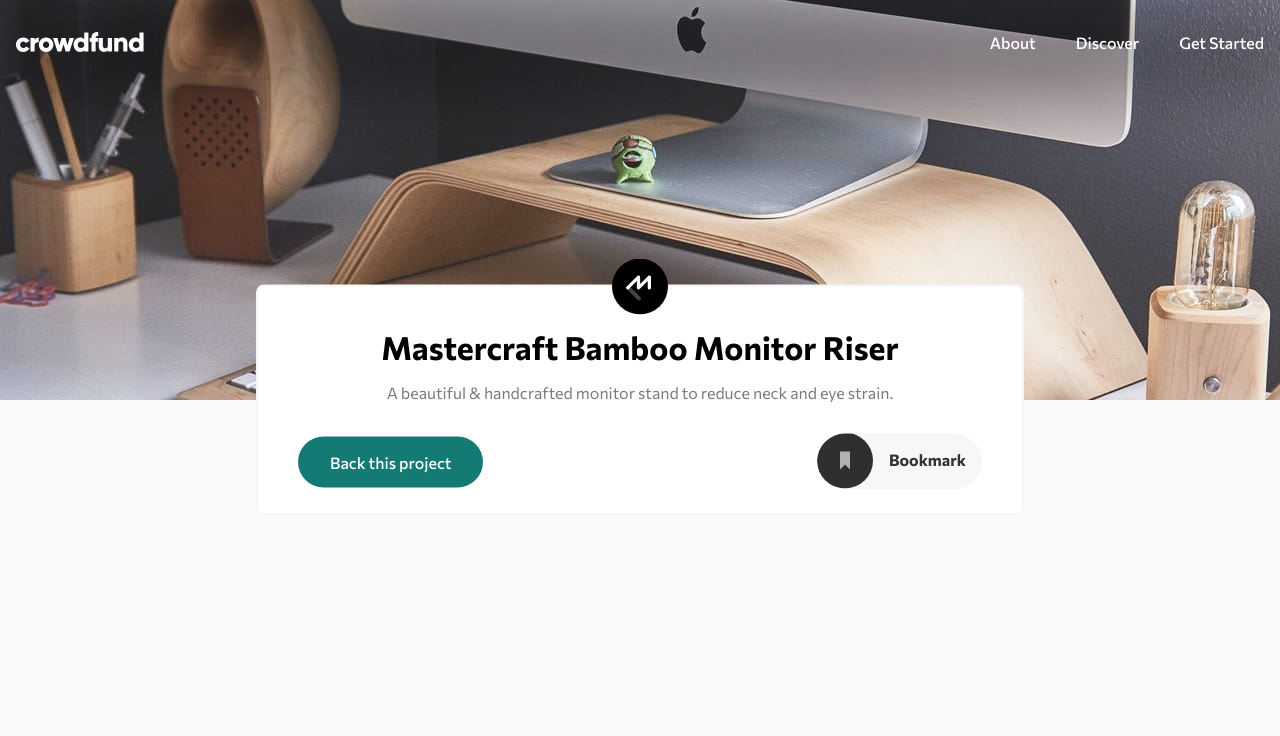
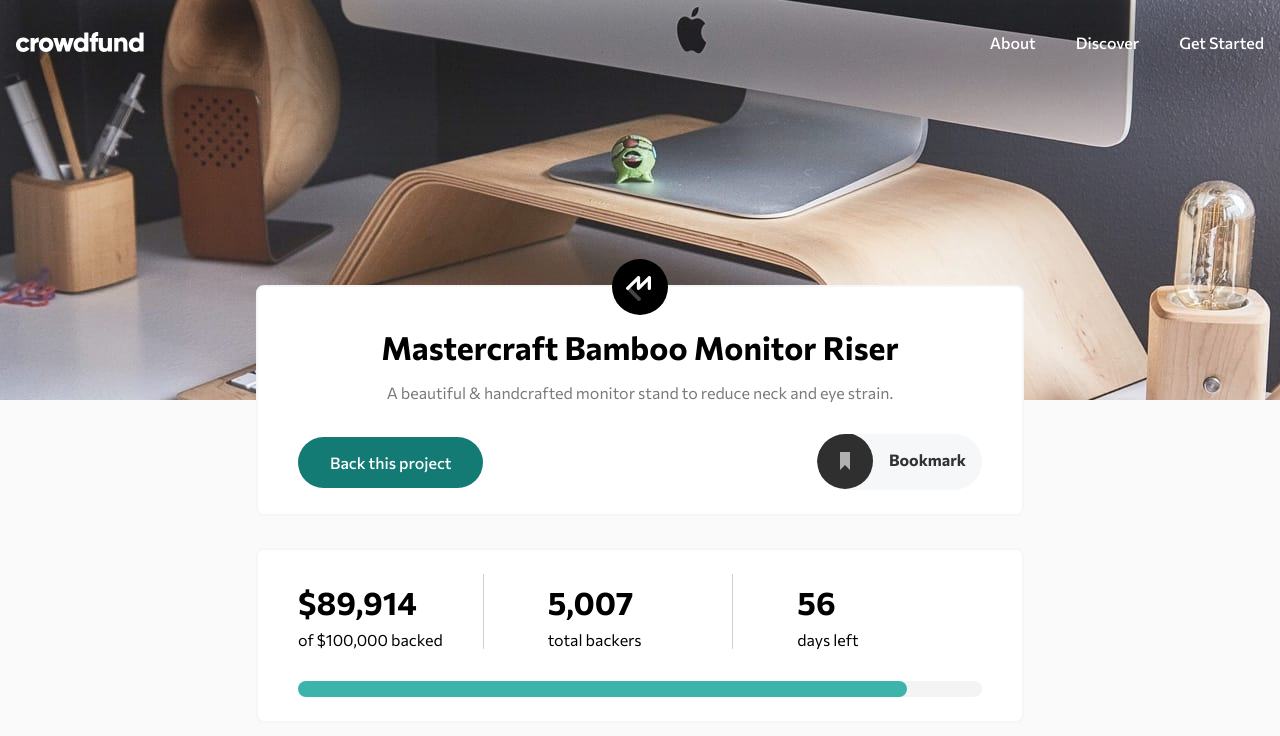
Before and after one commit to enzobocalon/react-crowdfunding, a React (Vite) app: page / in a window 1280 px wide. Shown: the top 736 px of the page. Built offline with nearby package versions, Linux system fonts and the light colour scheme.

Commit message:
feat: added progress group

```diff
--- a/design/index.html
+++ b/design/index.html
@@ -23,11 +23,7 @@
 
 
 
-  Bookmark
 
-  $89,914 of $100,000 backed
-  5,007 total backers
-  56 days left
 
   About this project
 
--- a/src/components/MainContent/index.tsx
+++ b/src/components/MainContent/index.tsx
@@ -1,10 +1,12 @@
 import ContentHeader from '../ContentHeader';
+import ProgressGroup from '../ProgressGroup';
 import * as S from './styles';
 
 export default function MainContent() {
 	return (
 		<S.Container>
 			<ContentHeader />
+			<ProgressGroup />
 		</S.Container>
 	);
 }
--- a/src/components/MainContent/styles.ts
+++ b/src/components/MainContent/styles.ts
@@ -4,5 +4,10 @@ export const Container = styled.main`
   width: 100%;
   max-width: 1400px;
   margin: 0 auto;
-  transform: translateY(-50%);
+  transform: translateY(-115px);
+  padding-inline: 1rem;
+
+  > div:not(:first-of-type) {
+    margin-top: 2rem;
+  }
 `;
--- /dev/null
+++ b/src/components/ProgressGroup/index.tsx
@@ -0,0 +1,39 @@
+import { Container } from '../Container';
+import * as S from './styles';
+
+export default function ProgressGroup() {
+	return (
+		<Container>
+			<S.ItemGroup>
+				<S.Item>
+					<h1>
+          $89,914
+					</h1>
+					<span>
+          of $100,000 backed
+					</span>
+				</S.Item>
+				<S.Item>
+					<h1>
+          5,007
+					</h1>
+					<span>
+          total backers
+					</span>
+				</S.Item>
+				<S.Item>
+					<h1>
+          56
+					</h1>
+					<span>
+          days left
+					</span>
+				</S.Item>
+			</S.ItemGroup>
+
+			<S.ProgressBarContainer>
+				<S.ProgressBar />
+			</S.ProgressBarContainer>
+		</Container>
+	);
+}
--- /dev/null
+++ b/src/components/ProgressGroup/styles.ts
@@ -0,0 +1,39 @@
+import styled from 'styled-components';
+
+export const ItemGroup = styled.div`
+  display: flex;
+  align-items: center;
+  justify-content: space-between;
+`;
+
+export const Item = styled.div`
+  text-align: left;
+  flex: 1;
+
+  h1 {
+    margin-block: .5rem;
+  }
+
+  & + & {
+    padding-left: 4rem;
+  }
+
+  :not(:last-of-type) {
+    border-right: 1px solid #d1d1d1;
+  }
+`;
+
+export const ProgressBarContainer = styled.div`
+  min-height: 1rem;
+  margin-top: 2rem;
+  background-color: #f4f4f4;
+  border-radius: 8px;
+`;
+
+export const ProgressBar = styled.div`
+  width: 89%;
+  height: 1rem;
+  overflow: hidden;
+  border-radius: 8px;
+  background-color: ${({theme}) => theme.primary.moderateCyan};
+`;
```
